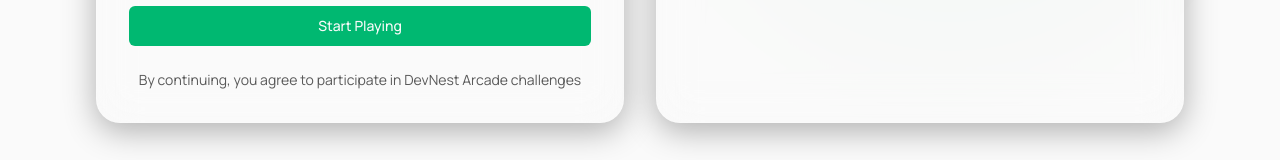
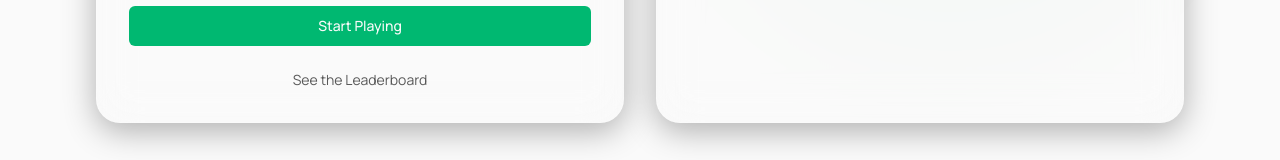
Before and after one commit to ayushjha-dev/Devnest, a Next.js app: page /arcade/register in a window 1280 px wide. Shown: the part 544-704 px from the top of the page. Built offline with nearby package versions, Linux system fonts and the light colour scheme; no server answers; the database is empty.

Commit message:
Change text below button to 'See the Leaderboard'

```diff
--- a/src/pages/arcade/register.tsx
+++ b/src/pages/arcade/register.tsx
@@ -172,7 +172,7 @@ export default function ArcadeRegister() {
                 </Button>
 
                 <p className="text-center text-sm text-muted-foreground">
-                  By continuing, you agree to participate in DevNest Arcade challenges
+                  See the Leaderboard
                 </p>
               </form>
             </div>
```
